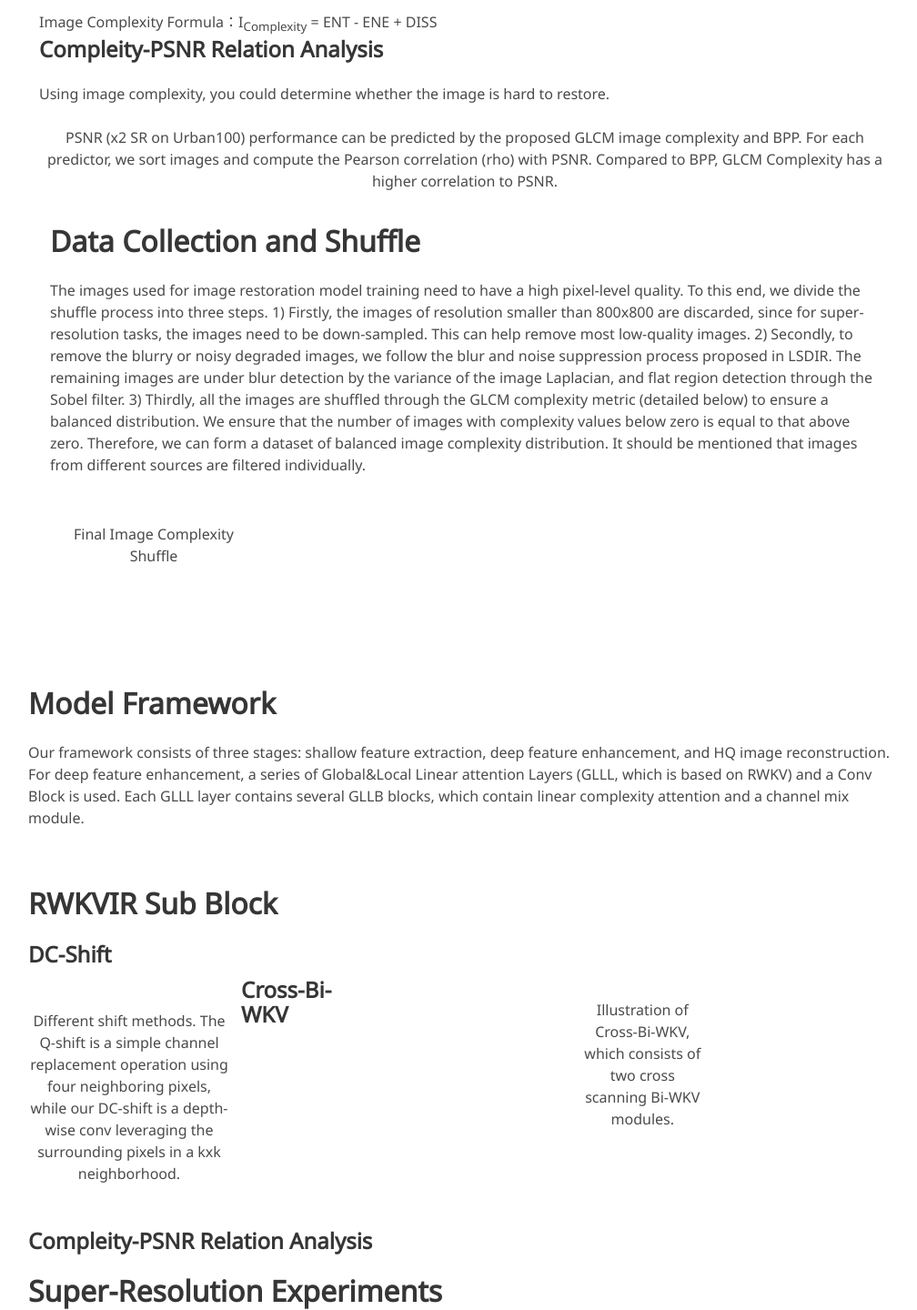
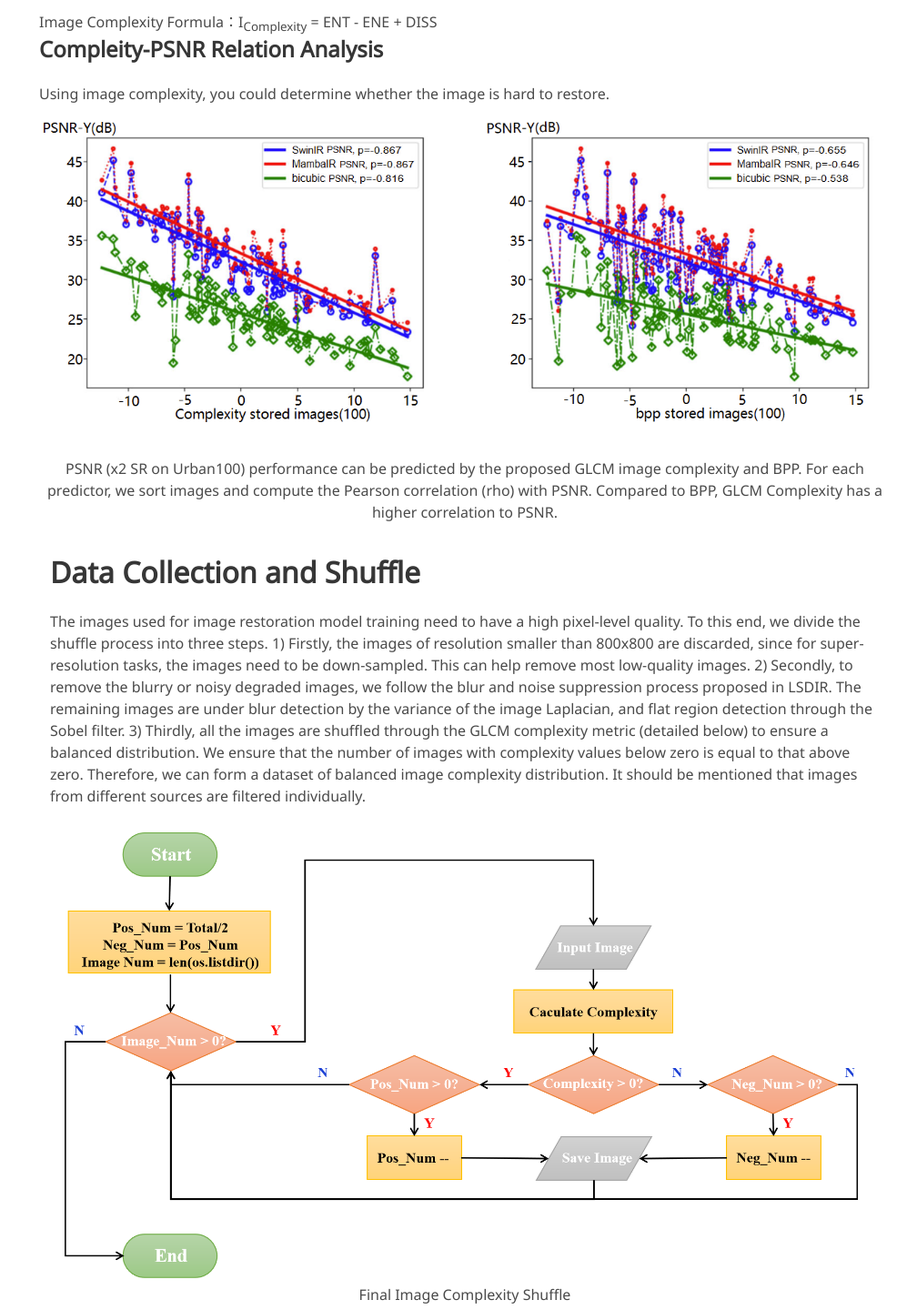
Before and after one commit to YuzhenD/ReSyn.github.io, a plain HTML site: page index.html in a window 1280 px wide. Shown: the part 3000-4440 px from the top of the page at 91% size, without its empty margins (129-1137 px from the left). Drawn offline with nearby package versions, Linux system fonts and the light colour scheme; some icons are missing; a web font is replaced by a local one.

Commit message:
Update index.html

```diff
--- a/index.html
+++ b/index.html
@@ -249,6 +249,9 @@
           <p>
             Using image complexity, you could determine whether the image is hard to restore.
           </p>
+        <img src="./figs/11.png"
+                 class="interpolation-image"
+                 />
         </div>
         <div class="content has-text-centered">
           PSNR (x2 SR on Urban100) performance can be predicted by the proposed GLCM image complexity and BPP. For each predictor, we
@@ -274,8 +277,8 @@
               to that above zero. Therefore, we can form a dataset of balanced image complexity distribution. It should
               be mentioned that images from different sources are filtered individually.
             </p>
-            <div class="column is-3 has-text-centered">
-                <img src=""
+            <div class="column has-text-centered">
+                <img src="./figs/procedure.png"
                      class="interpolation-image"
                      />
                 <p class="is-bold">Final Image Complexity Shuffle</p>
```
